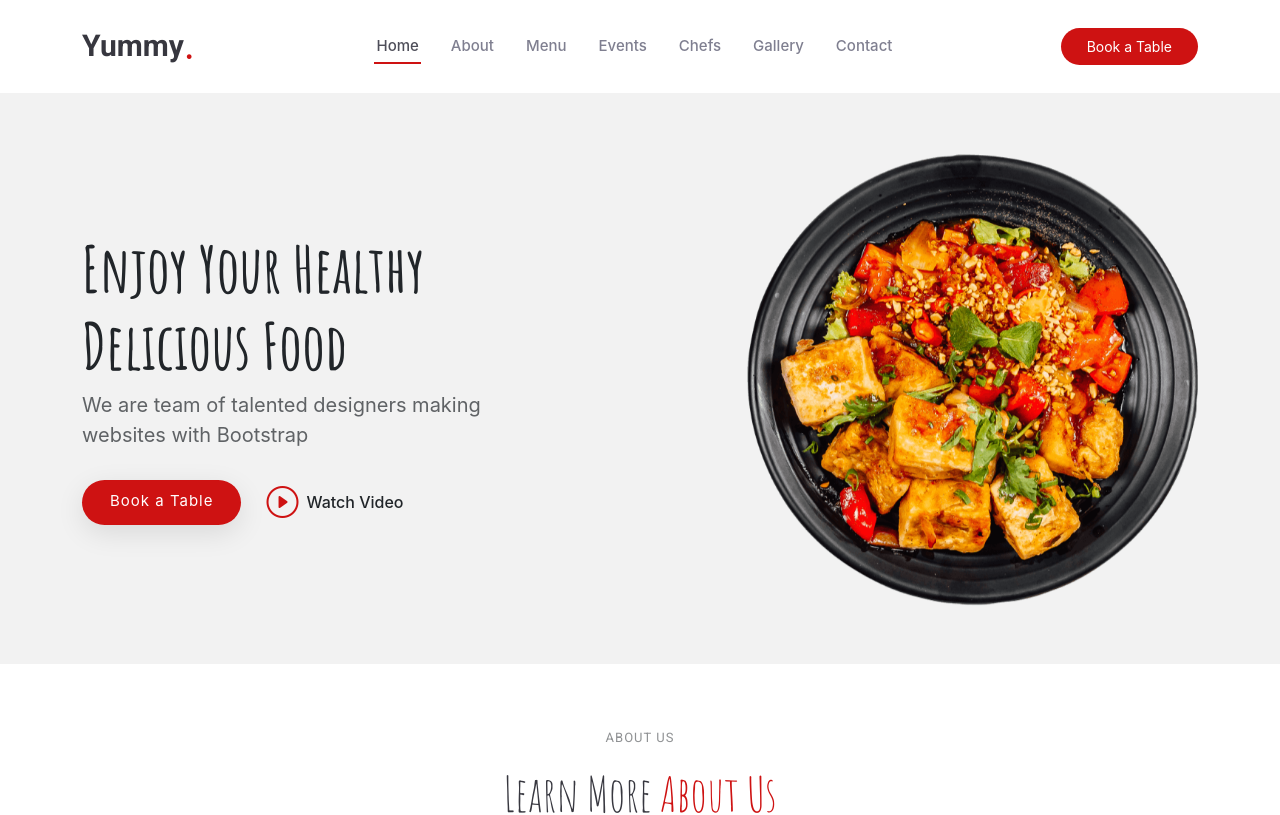
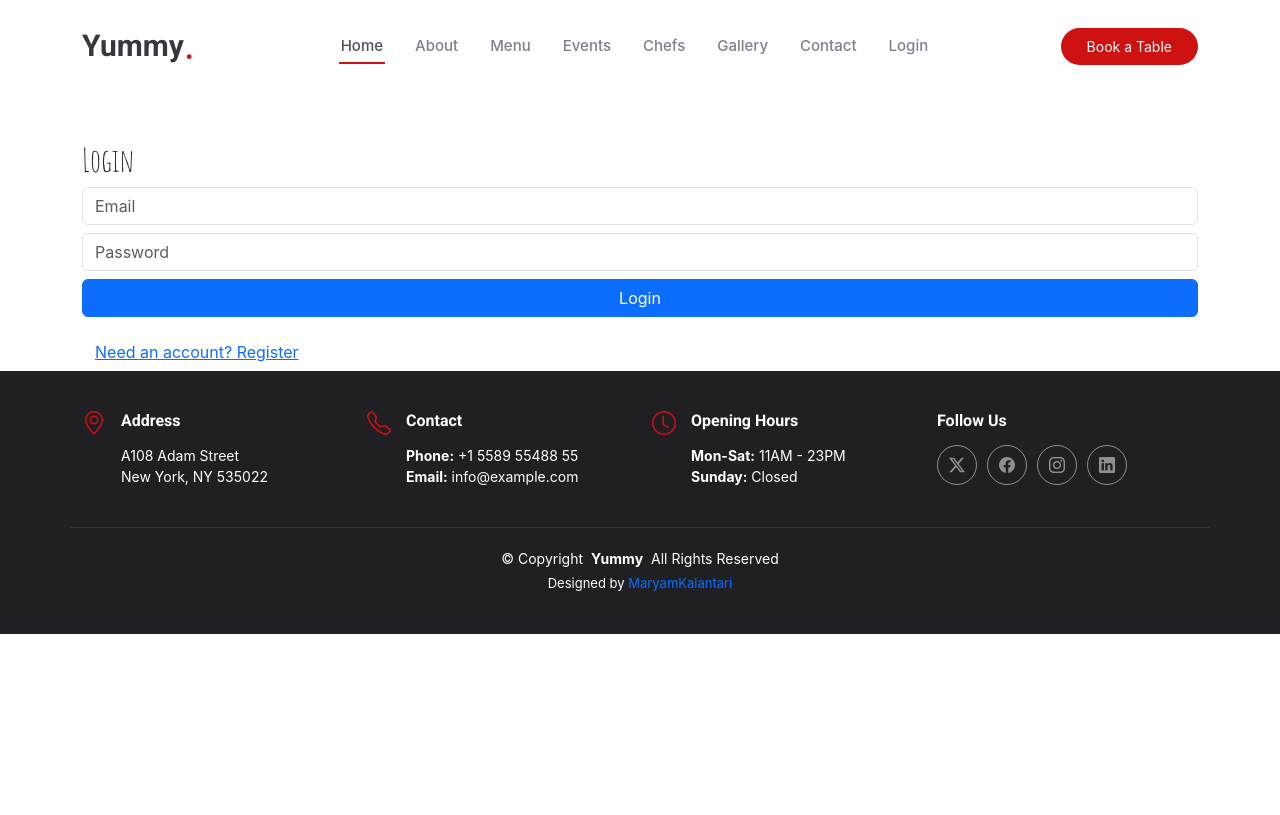
Before and after one commit to MaryamKalantarii/Restaurant-menu, a React (Create React App) app in the folder app-frontend/: page /login in a window 1280 px wide. Shown: the top 815 px of the page. Built offline with nearby package versions, Linux system fonts and the light colour scheme; no server answers.

Commit message:
react auth form

```diff
--- a/app-frontend/package.json
+++ b/app-frontend/package.json
@@ -11,6 +11,7 @@
     "react": "^19.1.0",
     "react-countup": "^6.5.3",
     "react-dom": "^19.1.0",
+    "react-router-dom": "^7.6.2",
     "react-scripts": "5.0.1",
     "swiper": "^11.2.8",
     "web-vitals": "^2.1.4"
--- a/app-frontend/src/App.js
+++ b/app-frontend/src/App.js
@@ -1,4 +1,5 @@
 import './App.css';
+import { BrowserRouter as Router, Routes, Route } from 'react-router-dom';
 import Header from './components/Header';
 import Hero from './components/Hero';
 import About from './components/About';
@@ -12,11 +13,15 @@ import ReservationForm from './components/ReservationForm';
 import Gallery from './components/Gallery';
 import Contact from './components/Contact';
 import Footer from './components/Footer';
+import AuthForm from './components/AuthForm';
 function App() {
   return (
+    <Router>
+    <Header />
+      <Routes>
+        <Route path="/" element={
+          <>
 
-    <>
-      <Header />
       <Hero />
       <About />
       <WhyUs />
@@ -28,10 +33,14 @@ function App() {
       <ReservationForm />
       <Gallery />
       <Contact />
-      <Footer />
+       </>
+        } />
+        <Route path="/login" element={<AuthForm />} />
+      </Routes>
+    <Footer />
 
-    </>
 
+    </Router>
 
 
 
--- /dev/null
+++ b/app-frontend/src/components/AuthForm.js
@@ -0,0 +1,91 @@
+import React, { useState } from 'react';
+import axios from 'axios';
+
+function AuthForm() {
+  const [isLogin, setIsLogin] = useState(true);
+  const [formData, setFormData] = useState({ email: '', password: '', password_confirm: '' });
+  const [message, setMessage] = useState('');
+
+  const handleChange = e => {
+    setFormData({ ...formData, [e.target.name]: e.target.value });
+  };
+
+  const toggleForm = () => {
+    setIsLogin(!isLogin);
+    setFormData({ email: '', password: '', password_confirm: '' });
+    setMessage('');
+  };
+
+  const handleSubmit = async e => {
+    e.preventDefault();
+
+    try {
+      if (isLogin) {
+        // login
+        const response = await axios.post('http://127.0.0.1:8000/api/token/', {
+          email: formData.email,
+          password: formData.password,
+        });
+        const token = response.data.access;
+        localStorage.setItem('token', token);
+        setMessage('✅ Logged in successfully');
+      } else {
+        // register
+        await axios.post('http://127.0.0.1:8000/accounts/api/V1/register/', {
+          email: formData.email,
+          password: formData.password,
+          password_confirm: formData.password_confirm,
+        });
+        setMessage('✅ Check your email to verify your account.');
+      }
+    } catch (err) {
+      setMessage('❌ ' + (err.response?.data?.detail || 'An error occurred.'));
+    }
+  };
+
+  return (
+    <div className="auth-form container mt-5">
+      <h2>{isLogin ? 'Login' : 'Register'}</h2>
+      <form onSubmit={handleSubmit}>
+        <input
+          type="email"
+          name="email"
+          placeholder="Email"
+          className="form-control mb-2"
+          value={formData.email}
+          onChange={handleChange}
+          required
+        />
+        <input
+          type="password"
+          name="password"
+          placeholder="Password"
+          className="form-control mb-2"
+          value={formData.password}
+          onChange={handleChange}
+          required
+        />
+        {!isLogin && (
+          <input
+            type="password"
+            name="password_confirm"
+            placeholder="Confirm Password"
+            className="form-control mb-2"
+            value={formData.password_confirm}
+            onChange={handleChange}
+            required
+          />
+        )}
+        <button type="submit" className="btn btn-primary w-100">
+          {isLogin ? 'Login' : 'Register'}
+        </button>
+      </form>
+      <p className="mt-3 text-muted">{message}</p>
+      <button className="btn btn-link" onClick={toggleForm}>
+        {isLogin ? 'Need an account? Register' : 'Have an account? Login'}
+      </button>
+    </div>
+  );
+}
+
+export default AuthForm;
--- a/app-frontend/src/components/Header.js
+++ b/app-frontend/src/components/Header.js
@@ -1,4 +1,5 @@
 import React, { useState } from 'react';
+import { Link } from 'react-router-dom';
 
 function Header() {
   const [activeLink, setActiveLink] = useState('#hero');
@@ -34,6 +35,9 @@ function Header() {
                 </a>
               </li>
             ))}
+            <li>
+              <Link to="/login" className="nav-link">Login</Link>
+            </li>
           </ul>
           <i className="mobile-nav-toggle d-xl-none bi bi-list"></i>
         </nav>
```
Also changed, not shown: 1 other file (tests, documents, lock files or other folders).
